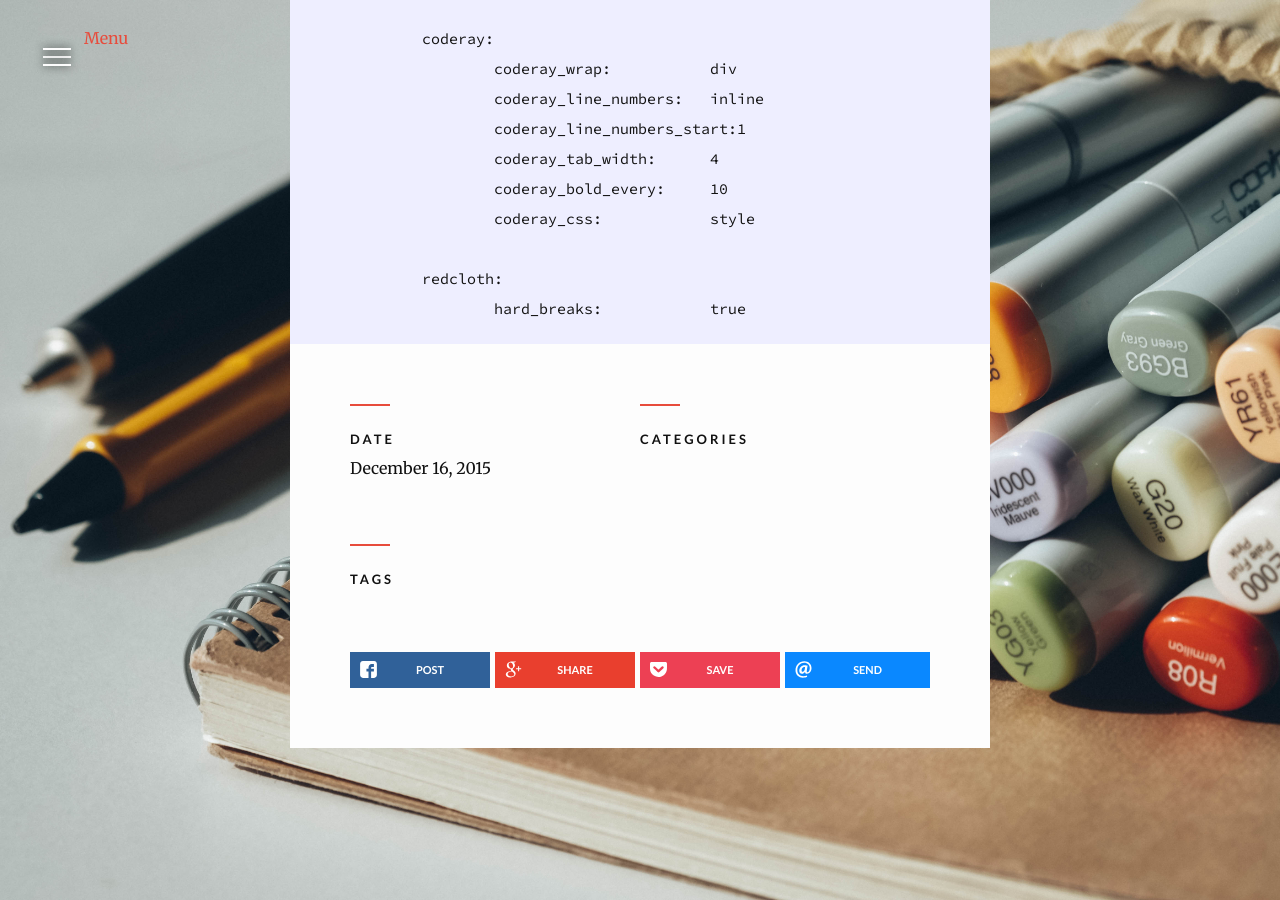
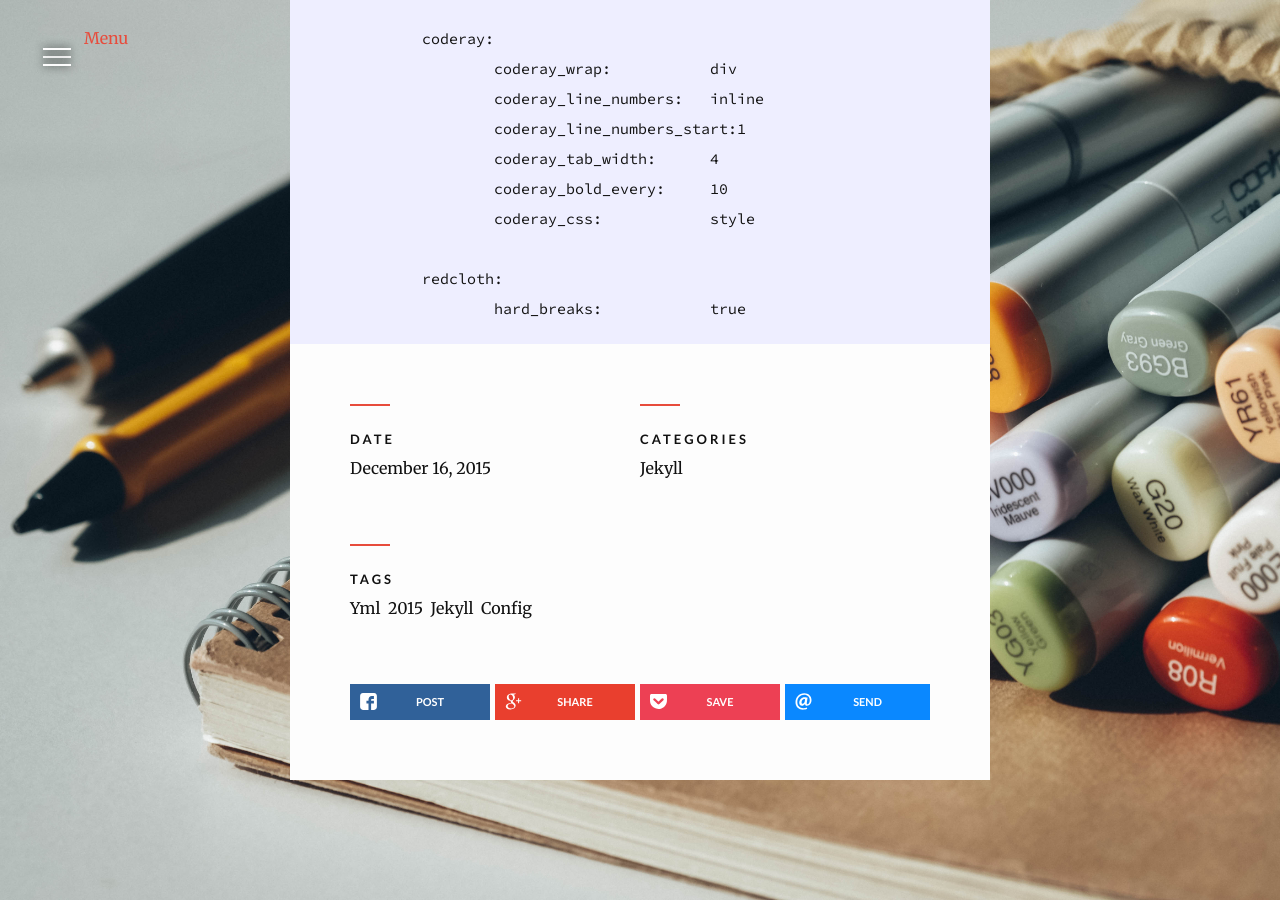
Before and after one commit to Matcai/Matcai.github.io, a Jekyll site: the page built from _posts/Jekyll/2015-12-16-config-yml.md, in a window 1280 px wide and 900 px high, scrolled down 5209 px. Built offline with Jekyll 4.4.1, drawn with Linux system fonts in a browser that asks for light colours; nearby versions of some CDN libraries; comment, search, counter and statistics services are not loaded.

Commit message:
优化格式

```diff
--- a/_posts/Jekyll/2015-12-16-config-yml.md
+++ b/_posts/Jekyll/2015-12-16-config-yml.md
@@ -5,6 +5,8 @@ date: 2015-12-16
 backgrounds:
     - /assets/images/posts/the-desk.jpg
 thumb: /assets/images/posts/the-bridge.jpg
+categories: Jekyll
+tags: yml 2015 jekyll config
 ---
 
 ### _config.yml 配置文件用法说明 **/** 后面为Jekyll 命令选项
```
